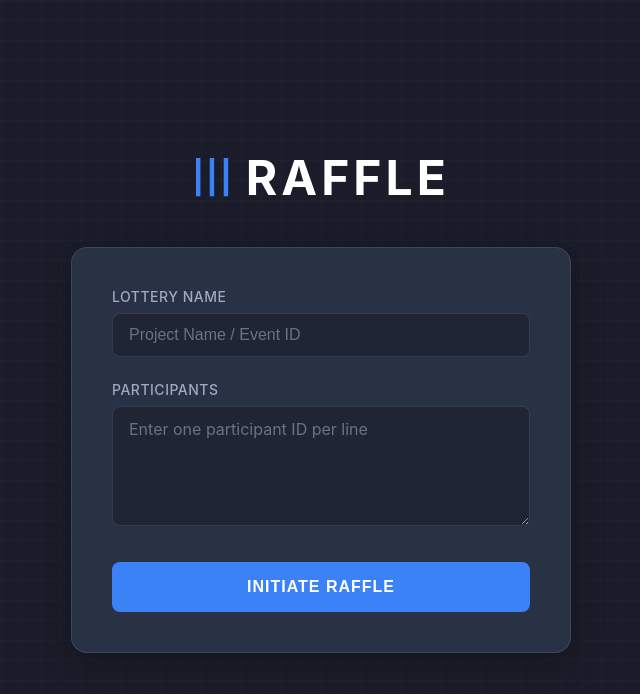
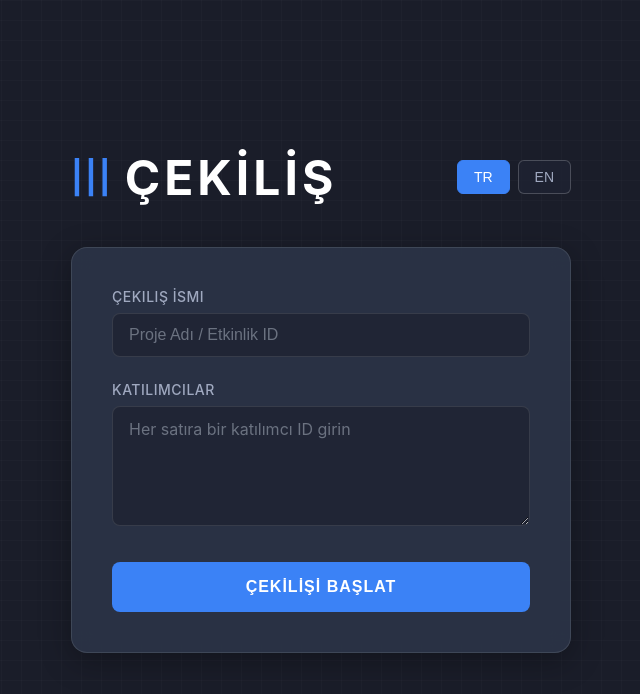
Before and after one commit to mergencdev/mimce-cekilis, a React (Create React App) app: page / in a window 1280 px wide. Shown: the top 694 px of the page, without its empty margins (319-959 px from the left). Built offline with nearby package versions, Linux system fonts and the light colour scheme.

Commit message:
dev: add Turkish/English language support with language selector

```diff
--- a/src/App.css
+++ b/src/App.css
@@ -16,12 +16,45 @@
 
 .header {
   margin-bottom: 40px;
+  display: flex;
+  justify-content: space-between;
+  align-items: center;
+  width: 100%;
+  max-width: 500px;
 }
 
 .logo {
   display: flex;
   align-items: center;
   gap: 12px;
+}
+
+.language-selector {
+  display: flex;
+  gap: 8px;
+}
+
+.lang-btn {
+  padding: 8px 16px;
+  background: rgba(30, 35, 50, 0.8);
+  border: 1px solid rgba(255, 255, 255, 0.2);
+  border-radius: 6px;
+  color: #a0a9c0;
+  font-size: 14px;
+  font-weight: 500;
+  cursor: pointer;
+  transition: all 0.2s;
+}
+
+.lang-btn:hover {
+  background: rgba(30, 35, 50, 1);
+  border-color: rgba(255, 255, 255, 0.3);
+}
+
+.lang-btn.active {
+  background: #3b82f6;
+  border-color: #3b82f6;
+  color: white;
 }
 
 .logo-icon {
--- a/src/App.tsx
+++ b/src/App.tsx
@@ -1,10 +1,38 @@
 import React, { useState } from 'react';
 import './App.css';
 
+type Language = 'tr' | 'en';
+
+const translations = {
+  tr: {
+    lotteryName: 'Çekiliş İsmi',
+    lotteryNamePlaceholder: 'Proje Adı / Etkinlik ID',
+    participants: 'Katılımcılar',
+    participantsPlaceholder: 'Her satıra bir katılımcı ID girin',
+    initiateRaffle: 'ÇEKİLİŞİ BAŞLAT',
+    winner: 'Kazanan',
+    noParticipantsError: 'Lütfen en az bir katılımcı girin!',
+    raffle: 'ÇEKİLİŞ'
+  },
+  en: {
+    lotteryName: 'Lottery Name',
+    lotteryNamePlaceholder: 'Project Name / Event ID',
+    participants: 'Participants',
+    participantsPlaceholder: 'Enter one participant ID per line',
+    initiateRaffle: 'INITIATE RAFFLE',
+    winner: 'Winner',
+    noParticipantsError: 'Please enter at least one participant!',
+    raffle: 'RAFFLE'
+  }
+};
+
 function App() {
+  const [language, setLanguage] = useState<Language>('tr');
   const [lotteryName, setLotteryName] = useState('');
   const [participants, setParticipants] = useState('');
   const [winner, setWinner] = useState<string | null>(null);
+
+  const t = translations[language];
 
   const handleRaffle = () => {
     const participantList = participants
@@ -13,7 +41,7 @@ function App() {
       .filter(p => p.length > 0);
 
     if (participantList.length === 0) {
-      alert('Lütfen en az bir katılımcı girin!');
+      alert(t.noParticipantsError);
       return;
     }
 
@@ -26,39 +54,53 @@ function App() {
       <div className="header">
         <div className="logo">
           <div className="logo-icon">|||</div>
-          <div className="logo-text">RAFFLE</div>
+          <div className="logo-text">{t.raffle}</div>
+        </div>
+        <div className="language-selector">
+          <button
+            className={`lang-btn ${language === 'tr' ? 'active' : ''}`}
+            onClick={() => setLanguage('tr')}
+          >
+            TR
+          </button>
+          <button
+            className={`lang-btn ${language === 'en' ? 'active' : ''}`}
+            onClick={() => setLanguage('en')}
+          >
+            EN
+          </button>
         </div>
       </div>
 
       <div className="main-card">
         <div className="form-group">
-          <label className="form-label">Lottery Name</label>
+          <label className="form-label">{t.lotteryName}</label>
           <input
             type="text"
             className="form-input"
-            placeholder="Project Name / Event ID"
+            placeholder={t.lotteryNamePlaceholder}
             value={lotteryName}
             onChange={(e) => setLotteryName(e.target.value)}
           />
         </div>
 
         <div className="form-group">
-          <label className="form-label">Participants</label>
+          <label className="form-label">{t.participants}</label>
           <textarea
             className="form-textarea"
-            placeholder="Enter one participant ID per line"
+            placeholder={t.participantsPlaceholder}
             value={participants}
             onChange={(e) => setParticipants(e.target.value)}
           />
         </div>
 
         <button className="raffle-button" onClick={handleRaffle}>
-          INITIATE RAFFLE
+          {t.initiateRaffle}
         </button>
 
         {winner && (
           <div className="winner-display">
-            <h2>Kazanan: {winner}</h2>
+            <h2>{t.winner}: {winner}</h2>
           </div>
         )}
       </div>
```
Also changed, not shown: logo_mimce.png (added).
